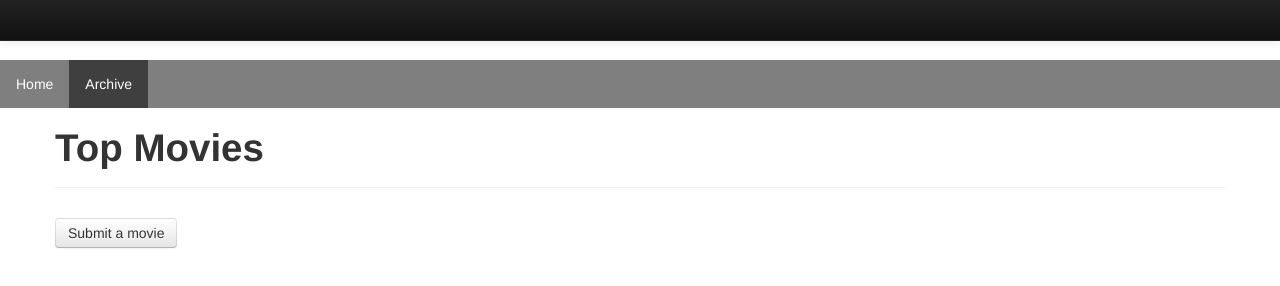
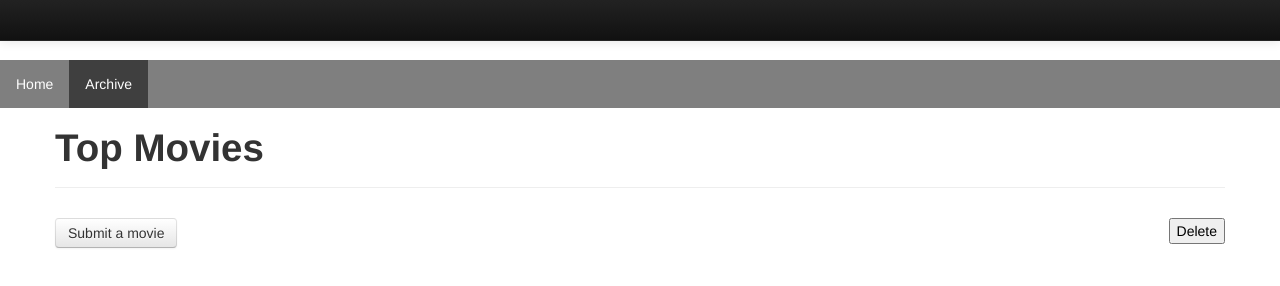
Before and after one commit to JellieBeanz/WAD_CA3, a website: page views/index.html in a window 1280 px wide. Drawn offline with nearby package versions, Linux system fonts and the light colour scheme; no server answers.

Commit message:
moved Delete button from Fetherlight form

```diff
--- a/views/css/style.css
+++ b/views/css/style.css
@@ -2,3 +2,6 @@
     width: 300px;
     display: none;
 }
+#delete {
+    float:right;
+}
--- a/views/index.html
+++ b/views/index.html
@@ -124,6 +124,7 @@ li a:hover:not(.active) {
       <h1>Top Movies</h1>
     </div>
     <a class="btn btn-default" href="#" data-featherlight=".lightbox">Submit a movie</a>
+		<button id="delete">Delete</button>
     <br>
     <div class="row">
       <div id="results" class="span8">
@@ -159,13 +160,12 @@ li a:hover:not(.active) {
               <div class="field">
                 <button type="submit">Submit</button>
               </div>
-            </form>
-              <button id="delete">Delete</button>
+						</form>
           </li>
         </ul>
       </div>
     </div>
-  </div>
+	</div>
   <script src="//code.jquery.com/jquery-latest.js"></script>
 <script src="//cdn.rawgit.com/noelboss/featherlight/1.7.9/release/featherlight.min.js" type="text/javascript" charset="utf-8"></script>
 </body>
```
